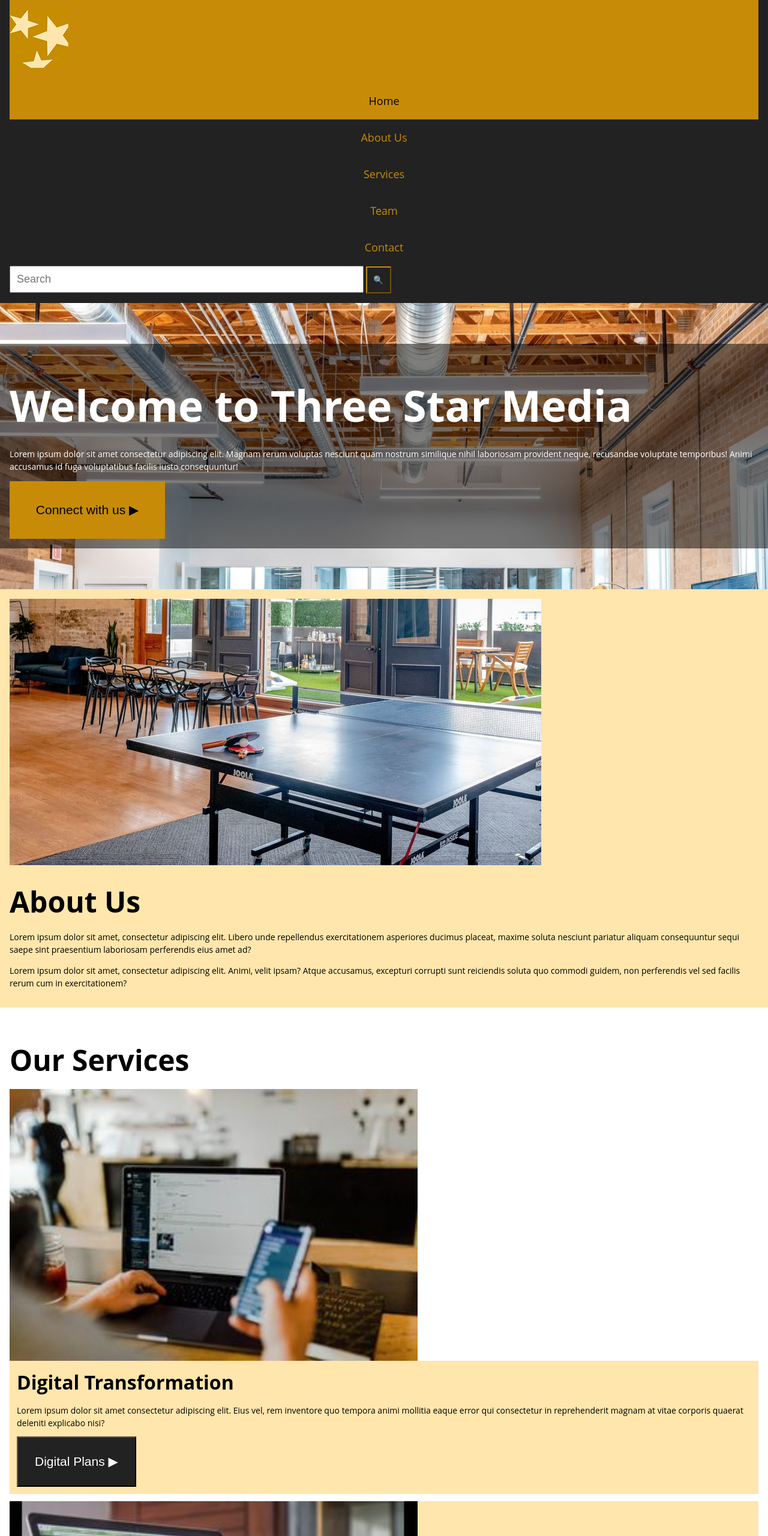
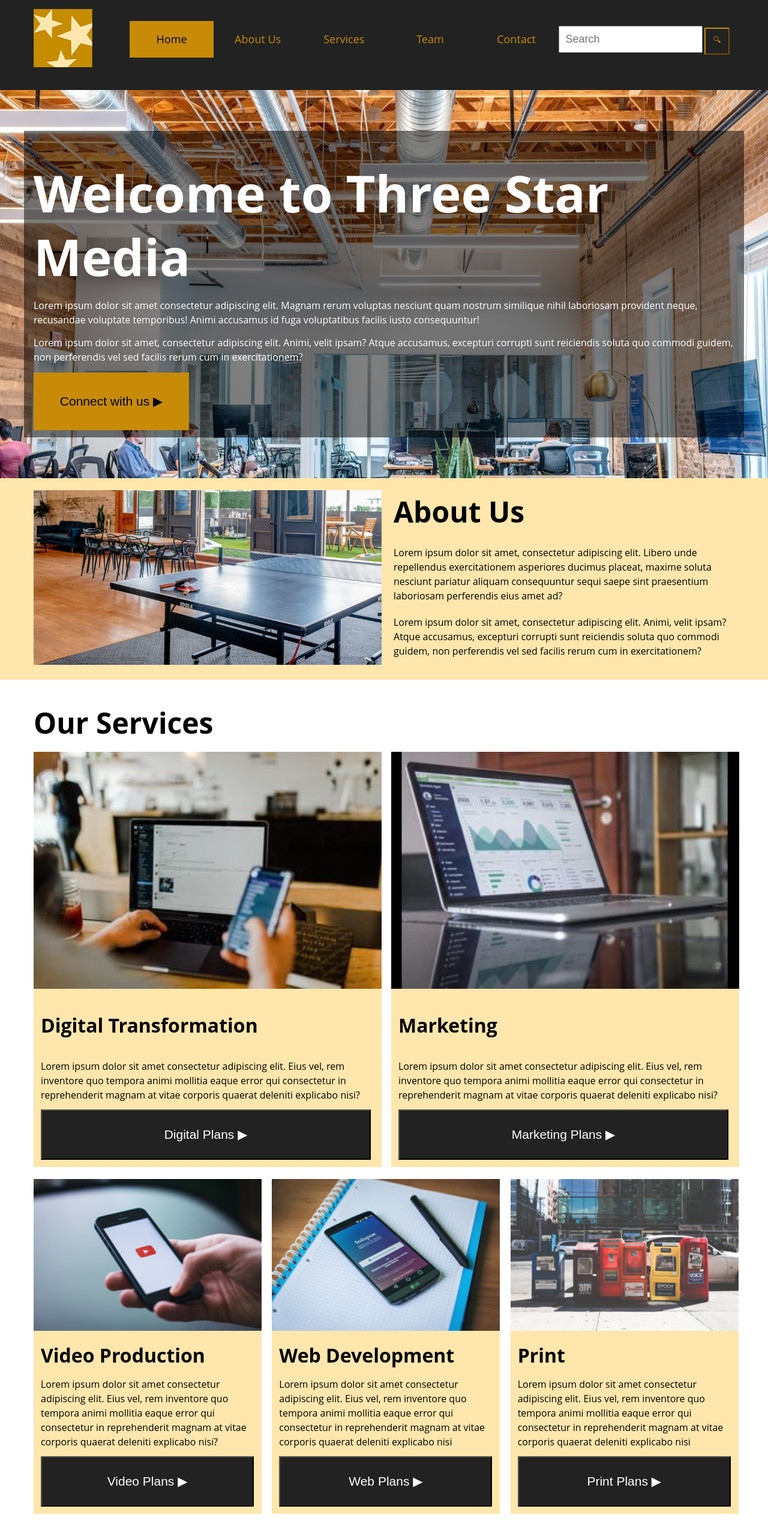
Before and after one commit to emer0047/final-project, a plain HTML site: page index.html in a window 1280 px wide. Shown: the part 20-2580 px from the top of the page at 60% size. Drawn offline with Linux system fonts and the light colour scheme.

Commit message:
finished

```diff
--- a/css/main.css
+++ b/css/main.css
@@ -182,7 +182,7 @@ nav form button {
 .section-services img {
 	width: 680px;
 	height: auto;
-	margin-bottom: none;
+
 	padding: 0;
 }
 
@@ -297,3 +297,255 @@ footer .container{
 	padding-top: 30px;
 	padding-bottom: 1px;
 }
+
+/* END OF YOUR MOBILE-FIRST CSS.
+NO MEDIA QUERIES ABOVE THIS LINE */
+
+/* TABLET STYLES: 760px to 1199px */
+@media screen and (min-width: 760px) {
+
+    .container {
+        width: 706px;
+        margin: 0 auto;
+    }
+    /* NOTHING ELSE! */
+}
+
+/* DESKTOP STYLES: ABOVE 1200px */
+@media screen and (min-width: 1200px) {
+
+    .container {
+        width: 1168px;
+        padding: 0 16px;
+        margin: 0 auto;
+    }
+
+    /* ALL YOUR DESKTOP STYLES HERE */
+
+	p{
+		font-size: 16px;
+	}
+
+	/* nav area */
+
+	nav .container{
+		display: flex;
+	}
+
+	.logo{
+		background-color: #222222;
+		height: 100px;
+		width: 100px;
+		margin-bottom: 15px;
+		margin-top: 15px;
+	}
+
+	ul{
+		padding-left: 60px;
+	}
+
+	li{
+		display:inline-block;
+		height: 60px;
+		width: 140px;
+		padding-top: 55px;
+	}
+
+	nav .container .searchbar{
+		position: relative;
+		width: 240px;
+		margin-top: 63px;
+	}
+
+	/* header area*/
+
+	.header-welcome button{
+		margin-bottom: 12px;
+	}
+
+	.header-welcome h1{
+		font-size: 85px;
+	}
+
+	/* about us area */
+
+	.section-about .about-grid{
+		display: grid;
+		grid-template-areas: "a b";
+		gap: 20px;
+	}
+
+	.section-about .about-grid-a{
+		grid-area: a;
+		width: 580px;
+	}
+
+	.section-about .container img {
+
+		margin-top: 20px;
+		margin-bottom: 20px;
+	}
+
+	.section-about .about-grid-b{
+		grid-area: b;
+		grid-row-gap: 20px;
+	}
+
+	.section-about p {
+		margin-top: 20px;
+		padding-right: 10px;
+	}
+
+	/*services area*/
+
+	.section-services .services-grid{
+		display: grid;
+		grid-template-areas:
+		"a a a b b b"
+		"a a a b b b"
+		"a a a b b b"
+		"c c d d e e"
+		"c c d d e e"
+		"c c d d e e";
+		column-gap: 16px;
+	}
+
+	.section-services .services-grid-a{
+		grid-area: a;
+		width: 580px;
+		height:712px;
+	}
+
+	.services-grid-a button{
+		width: 550px;
+	}
+	.services-grid-a h3{
+		padding-top: 20px;
+		padding-bottom: 20px;
+	}
+
+	.services-grid-a img{
+		height: 395px;
+	}
+
+	.section-services .services-grid-b{
+		grid-area: b;
+		width: 580px;
+		height: 712px;
+	}
+
+	.services-grid-b button{
+		width: 550px;
+	}
+
+	.services-grid-b h3{
+		padding-top: 20px;
+		padding-bottom: 20px;
+	}
+
+	.services-grid-b img{
+		height: 395px;
+	}
+
+	.section-services .services-grid-c{
+		grid-area: c;
+		width: 380px;
+		height: 625px;
+	}
+
+	.services-grid-c button{
+		width: 355px;
+	}
+	.section-services .services-grid-d{
+		grid-area: d;
+		width: 380px;
+		height: 625px;
+	}
+
+	.services-grid-d button{
+		width: 355px;
+	}
+
+	.section-services .services-grid-e{
+		grid-area: e;
+		width: 380px;
+		height: 625px;
+	}
+
+	.services-grid-e button{
+		width: 355px;
+	}
+
+	/* vision area */
+
+	.section-vision{
+		display: block;
+		height: 280px;
+		background-image: url(../images/vision.jpg);
+		background-position-y: -400px;
+
+	}
+
+	.section-vision h3{
+		padding-top: 40px;
+	}
+
+	/* team area */
+
+	.team-flex{
+		display: flex;
+		flex-wrap: wrap;
+	}
+
+	.team-flex img{
+		width: 583px;
+		height: 413px;
+		margin: 0px;
+	}
+
+	.team-about-john{
+		width: 582px;
+		height: 413px;
+		margin: 0px;
+	}
+
+	.team-about-bob{
+		width: 582px;
+		height: 413px;
+		margin-top: -5px;
+	}
+
+	.team-bob {
+		order: 3;
+		margin-top: -5px;
+
+	}
+
+	/*contact area */
+
+	.section-contact .contact-grid{
+		display: grid;
+		grid-template-areas:
+		"a a a c c c"
+		"a a a c c c"
+		"b b b b b b"
+		"b b b b b b";
+		gap: 20px;
+	}
+
+	.contact-grid-a{
+		grid-area: a;
+		max-width: 550px;
+	}
+
+	.contact-grid-c{
+		grid-area: c;
+	}
+
+	.contact-area-b{
+		grid-area: b;
+		width: 1200px;
+
+	}
+
+}
--- a/index.html
+++ b/index.html
@@ -25,16 +25,20 @@
                 </ul>
                 <form>
                         <input class="searchbar" type="search" placeholder="Search">
-                        <button>&#128269;</button>
+                        <button>&#x1F50D;&#xFE0E;</button>
                 </form>
             </div><!--end container-->
         </nav>
 
         <div class="header-welcome">
             <div class="container">
+
                 <h1>Welcome to Three Star Media</h1>
                 <p>Lorem ipsum dolor sit amet consectetur adipiscing elit. Magnam rerum voluptas nesciunt quam nostrum similique nihil laboriosam provident neque, recusandae voluptate temporibus! Animi accusamus id fuga voluptatibus facilis iusto consequuntur!</p>
+                <p>Lorem ipsum dolor sit amet, consectetur adipiscing elit. Animi, velit ipsam? Atque accusamus, excepturi corrupti sunt reiciendis soluta quo commodi guidem, non perferendis vel sed facilis rerum cum in exercitationem?</p>
+
                 <button>Connect with us ▶</button>
+
             </div>
         </div><!--end container-->
     </header>
@@ -42,47 +46,65 @@
     <main>
         <section class="section-about">
             <div class="container">
+                <div class="about-grid">
+                    <div class="about-grid-a">
                         <img src="images/about-us.jpg" alt="Three Star Media rec room">
+                    </div>
+                    <div class="about-grid-b">
                         <h2>About Us</h2>
                         <p>Lorem ipsum dolor sit amet, consectetur adipiscing elit. Libero unde repellendus exercitationem asperiores ducimus placeat, maxime soluta nesciunt pariatur aliquam consequuntur sequi saepe sint praesentium laboriosam perferendis eius amet ad?</p>
                         <p>Lorem ipsum dolor sit amet, consectetur adipiscing elit. Animi, velit ipsam? Atque accusamus, excepturi corrupti sunt reiciendis soluta quo commodi guidem, non perferendis vel sed facilis rerum cum in exercitationem?</p>
+                    </div>
                     <!--image on the left, heading and paragraphs on the right using FLEXBOX-->
+                </div>
             </div><!--end container-->
         </section><!--end section-about-->
 
         <section class="section-services">
             <div class="container">
                 <h2>Our Services</h2>
+                <div class="services-grid">
+                    <div class="services-grid-a">
+                        <div class="services-digital">
                             <img src="images/digital.jpg" alt="Employee working on laptop and phone">
-                <div class="services-digital">
                             <h3>Digital Transformation</h3>
                             <p>Lorem ipsum dolor sit amet consectetur adipiscing elit. Eius vel, rem inventore quo tempora animi mollitia eaque error qui consectetur in reprehenderit magnam at vitae corporis quaerat deleniti explicabo nisi?</p>
                             <button>Digital Plans ▶</button>
                         </div><!--end services-digital-->
+                    </div>
+                    <div class="services-grid-b">
                         <div class="services-marketing">
                             <img src="images/marketing.jpg" alt="Laptop displaying comapny statistics">
                             <h3>Marketing</h3>
                             <p>Lorem ipsum dolor sit amet consectetur adipiscing elit. Eius vel, rem inventore quo tempora animi mollitia eaque error qui consectetur in reprehenderit magnam at vitae corporis quaerat deleniti explicabo nisi?</p>
                             <button>Marketing Plans ▶</button>
                         </div><!--end services-marketing-->
+                    </div>
+                    <div class="services-grid-c">
                         <div class="services-video">
                             <img src="images/video.jpg" alt="Smartphone displaying the YouTube logo">
                             <h3>Video Production</h3>
                             <p>Lorem ipsum dolor sit amet consectetur adipiscing elit. Eius vel, rem inventore quo tempora animi mollitia eaque error qui consectetur in reprehenderit magnam at vitae corporis quaerat deleniti explicabo nisi?</p>
                             <button>Video Plans ▶</button>
                         </div><!--end services-video-->
+                    </div>
+                    <div class="services-grid-d">
                         <div class="services-web">
                             <img src="images/web.jpg" alt="Research of development ideas">
                             <h3>Web Development</h3>
                             <p>Lorem ipsum dolor sit amet consectetur adipiscing elit. Eius vel, rem inventore quo tempora animi mollitia eaque error qui consectetur in reprehenderit magnam at vitae corporis quaerat deleniti explicabo nisi</p>
                             <button>Web Plans ▶</button>
                         </div><!--end services-web-->
+                    </div>
+                    <div class="services-grid-e">
                         <div class="services-print">
                             <img src="images/print.jpg" alt="Newspaper vending machines on a busy street">
                             <h3>Print</h3>
                             <p>Lorem ipsum dolor sit amet consectetur adipiscing elit. Eius vel, rem inventore quo tempora animi mollitia eaque error qui consectetur in reprehenderit magnam at vitae corporis quaerat deleniti explicabo nisi</p>
                             <button>Print Plans ▶</button>
                         </div><!--end services-print-->
+                    </div>
+                </div>
                 <!--h2 heading, 5 divs, each with h3, image, text, and button ON A GRID-->
             </div><!--end container-->
         </section><!--end section-services-->
@@ -99,6 +121,7 @@
         <section class="section-team">
             <div class="container">
                 <h2>Our Team</h2>
+                <div class="team-flex">
                     <div class="team-john">
                         <img src="images/john.jpg" alt="Three Star Media CEO John Doe">
                     </div>
@@ -115,6 +138,7 @@
                         <h4>CFO and Co-owner</h4>
                         <p>Lorem ipsum dolor sit amet consectetur adipiscing elit. Amet, aspernatur ratione sed cum ad officiis sint comque fugiat similique. Earum laudantium deleniti possimus? Voluptatem architecto repellendus harum sit voluptatum tempora.</p>
                 </div>
+            </div>
                 <!--h2, 2 divs with an image, 2 divs with h3, h4, and parapraph of text ON A GRID-->
             </div><!--end container-->
         </section><!--end section-team-->
@@ -122,6 +146,8 @@
         <section class="section-contact">
             <div class="container">
                 <h2>Contact Us</h2>
+                <div class="contact-grid">
+                    <div class="contact-grid-a">
                         <form>
                             <h3>Send us a message</h3>
                             <label for="full_name">Full Name</label><br>
@@ -132,6 +158,8 @@
                             <textarea id="message" name="message"></textarea><br>
                             <button>Send</button>
                         </form>
+                    </div>
+                    <div class="contact-grid-b">
                     <h3>Hours of operation</h3>
                         <table class="contact-hours">
                             <tr>
@@ -147,10 +175,13 @@
                                 <td>Closed</td>
                             </tr>
                         </table>
+                    </div>
+                    <div class="contact-grid-c">
                         <h3>Location</h3>
-                <iframe src="https://www.google.com/maps/embed?pb=!1m18!1m12!1m3!1d717641.0412196467!2d-76.95333428662185!3d45.3632372682852!2m3!1f0!2f0!3f0!3m2!1i1024!2i768!4f13.1!3m3!1m2!1s0x4cce0718cc4a6ad7%3A0xc6cc467725843e2b!2sAlgonquin%20College%20Ottawa%20Campus!5e0!3m2!1sen!2sca!4v1669271215727!5m2!1sen!2sca" width="100%" height="400" style="border:0;" allowfullscreen="" loading="lazy" referrerpolicy="no-referrer-when-downgrade"></iframe>
-
+                        <iframe src="https://www.google.com/maps/embed?pb=!1m18!1m12!1m3!1d717641.0412196467!2d-76.95333428662185!3d45.3632372682852!2m3!1f0!2f0!3f0!3m2!1i1024!2i768!4f13.1!3m3!1m2!1s0x4cce0718cc4a6ad7%3A0xc6cc467725843e2b!2sAlgonquin%20College%20Ottawa%20Campus!5e0!3m2!1sen!2sca!4v1669271215727!5m2!1sen!2sca" width="600" height="450" style="border:0;" allowfullscreen="" loading="lazy" referrerpolicy="no-referrer-when-downgrade"></iframe>
+                    </div>
                     <!--h2, form, google maps embed, table ON A GRID-->
+                </div>
             </div><!--end container-->
         </section><!--end section-contact-->
 
```
Lines whose indentation alone changed are shown as unchanged.
